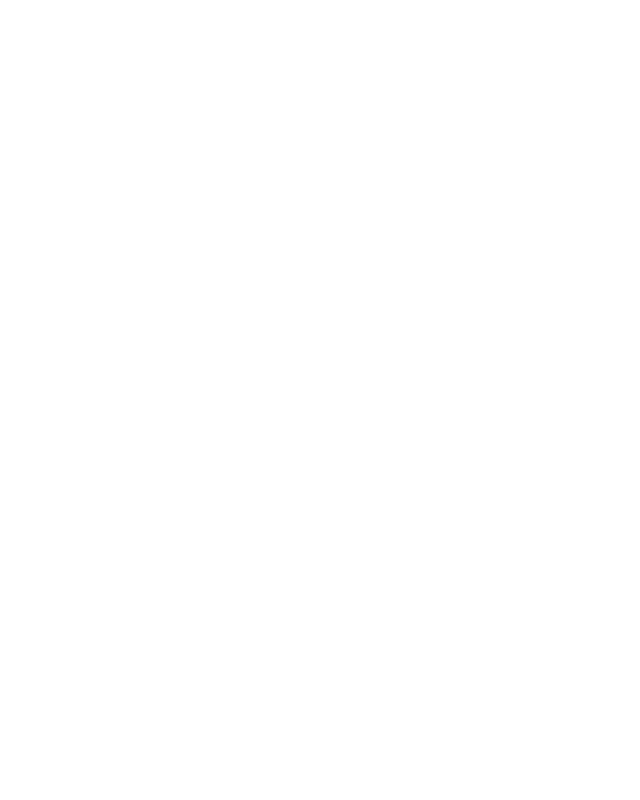
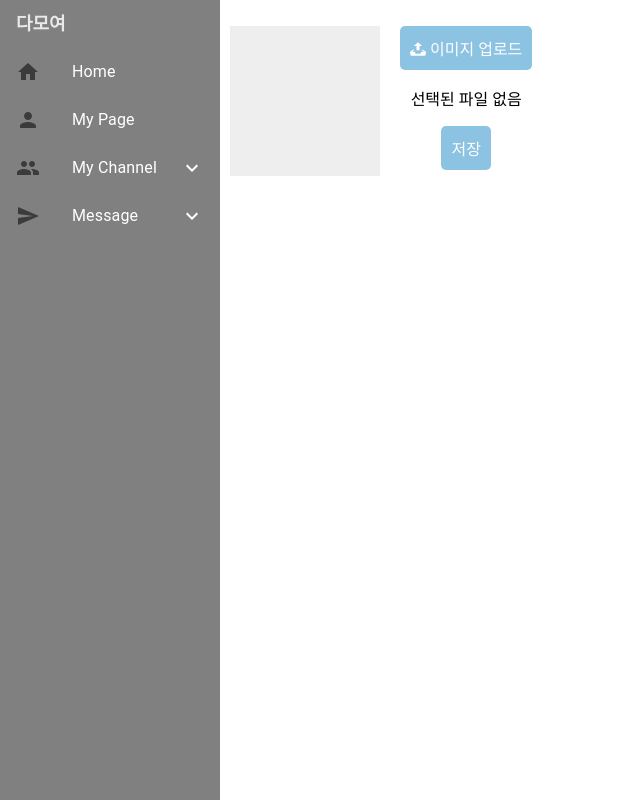
Before and after one commit to boostcamp-2020/relay_05, a React app in the folder front/: page /mypage in a window 1280 px wide. Shown: the whole page, without its empty margins (0-640 px from the left). Built offline with nearby package versions, Linux system fonts and the light colour scheme.

Commit message:
adding username now

```diff
--- a/front/package.json
+++ b/front/package.json
@@ -14,12 +14,14 @@
   "dependencies": {
     "@material-ui/core": "^4.11.0",
     "@material-ui/icons": "^4.9.1",
+    "axios": "^0.19.2",
     "react": "^16.13.1",
+    "react-cookie": "^4.0.3",
     "react-dom": "^16.13.1",
     "react-router-dom": "^5.2.0",
-    "styled-components": "^5.1.1",
     "socket.io": "2.3.0",
-    "socket.io-client": "2.3.0"
+    "socket.io-client": "2.3.0",
+    "styled-components": "^5.1.1"
   },
   "devDependencies": {
     "@babel/core": "^7.11.1",
--- a/front/src/Routes.jsx
+++ b/front/src/Routes.jsx
@@ -1,28 +1,31 @@
-import React from 'react';
-import {
-  BrowserRouter as Router,
-  Route,
-  Switch,
-} from 'react-router-dom';
+import React from "react";
+import { BrowserRouter as Router, Route, Switch } from "react-router-dom";
 
-import MainPage from './pages/MainPage';
-import ChattingPage from './pages/ChattingPage';
-
+import MainPage from "./pages/MainPage";
+import ChattingPage from "./pages/ChattingPage";
+import MyPage from "./pages/MyPage";
+import LoginPage from "./pages/LoginPage";
 function Routes() {
   return (
     <>
       <Router>
         <Switch>
-          <Route path='/chat/new'>
-            <ChattingPage chattingTitle='네이버대학교 19학번 채팅방' />
+          <Route path="/login">
+            <LoginPage />
           </Route>
-          <Route exact path='/'>
+          <Route path="/chat/new">
+            <ChattingPage chattingTitle="네이버대학교 19학번 채팅방" />
+          </Route>
+          <Route exact path="/mypage">
+            <MyPage />
+          </Route>
+          <Route exact path="/">
             <MainPage />
           </Route>
         </Switch>
       </Router>
     </>
-  )
+  );
 }
 
 export default Routes;
--- /dev/null
+++ b/front/src/components/ImageUpload.jsx
@@ -0,0 +1,131 @@
+import React, { useState } from "react";
+import axios from "axios";
+import styled from "styled-components";
+const ImageUploadForm = styled.div`
+  display: flex;
+  justify-content: flex-start;
+  margin-top: 1em;
+  .wrapper {
+    display: flex;
+    width: 100%;
+    text-align: center;
+    justify-content: center;
+  }
+  .box_file {
+    width: 0.1px;
+    height: 0.1px;
+    opacity: 0;
+    overflow: hidden;
+    position: absolute;
+    z-index: -1;
+  }
+
+  .filelabel,
+  .save {
+    color: #fff;
+    background-color: #8dc3e2;
+    font-size: 16px;
+    text-overflow: ellipsis;
+    white-space: nowrap;
+    cursor: pointer;
+    overflow: hidden;
+    padding: 10px;
+    border: none;
+    border-radius: 5px;
+  }
+  .filelabel:hover,
+  .save:hover {
+    background-color: #73b6dc;
+  }
+  .filelabel svg {
+    width: 1em;
+    height: 1em;
+    vertical-align: middle;
+    fill: currentColor;
+    margin-top: -0.25em;
+    margin-right: 0.25em;
+  }
+  .file_info {
+    margin: 10px;
+    display: inline-block;
+  }
+`;
+const ImageUpload = () => {
+  let file;
+  const [fileName, setFileName] = useState("선택된 파일 없음");
+  const [fileView, setFile] = useState({
+    backgroundColor: "#eee",
+    width: "150px",
+    height: "150px",
+    margin: "10px",
+    position: "relative",
+  });
+  const changeImage = (e) => {
+    let files = e.target.files || e.dataTransfer.files;
+    if (files.length > 1) {
+      alert("하나의 이미지만 가능합니다.");
+    } else {
+      file = files[0];
+      console.log(files[0].name);
+      setFile(() => ({
+        width: "150px",
+        height: "150px",
+        margin: "10px",
+        position: "relative",
+        backgroundImage: "url( " + window.URL.createObjectURL(files[0]) + ")",
+        outline: "none",
+        backgroundSize: "100% 100%",
+      }));
+      setFileName((files) => files[0].name);
+    }
+  };
+  const upload = () => {
+    let formData = new FormData();
+    formData.append("file", file);
+    axios
+      .post("/image", formData)
+      .then(function (response) {
+        console.log(response);
+      })
+      .catch(function (error) {
+        console.log(error);
+      });
+  };
+
+  return (
+    <ImageUploadForm>
+      <div class="wrapper">
+        <form class="box" id="image_form" method="post">
+          <div style={fileView}>
+            <input
+              type="file"
+              class="box_file"
+              id="file"
+              onChange={changeImage}
+            />
+          </div>
+        </form>
+        <div class="file_info">
+          <label for="file">
+            <label for="file">
+              <div class="filelabel">
+                <svg
+                  xmlns="http://www.w3.org/2000/svg"
+                  width="20"
+                  height="17"
+                  viewBox="0 0 20 17"
+                >
+                  <path d="M10 0l-5.2 4.9h3.3v5.1h3.8v-5.1h3.3l-5.2-4.9zm9.3 11.5l-3.2-2.1h-2l3.4 2.6h-3.5c-.1 0-.2.1-.2.1l-.8 2.3h-6l-.8-2.2c-.1-.1-.1-.2-.2-.2h-3.6l3.4-2.6h-2l-3.2 2.1c-.4.3-.7 1-.6 1.5l.6 3.1c.1.5.7.9 1.2.9h16.3c.6 0 1.1-.4 1.3-.9l.6-3.1c.1-.5-.2-1.2-.7-1.5z"></path>
+                </svg>
+                <span>이미지 업로드</span>
+              </div>
+            </label>
+          </label>
+          <p class="fileName">{fileName}</p>
+          <input type="submit" class="save" value="저장" onClick={upload} />
+        </div>
+      </div>
+    </ImageUploadForm>
+  );
+};
+export default ImageUpload;
--- /dev/null
+++ b/front/src/components/LoginContent.jsx
@@ -0,0 +1,88 @@
+import React, { useState, useCallback } from "react";
+
+import styled from "styled-components";
+
+export default function LoginCotent() {
+  const [userName, setUserName] = useState("");
+
+  const login = async () => {
+    if (!userName) {
+      alert("아이디와 패스워드를 입력하세요");
+      return;
+    }
+
+    const response = await fetch("http://localhost:3200/user/login", {
+      method: "POST",
+      credentials: "include",
+      headers: {
+        "Content-Type": "application/json",
+      },
+      body: JSON.stringify({ userName }),
+    });
+
+    if (response.ok) {
+      window.location.href = "/";
+      return;
+    }
+
+    const { error } = await response.json();
+    console.log(error);
+    alert("컹스..");
+  };
+
+  const onChange = useCallback((e) => {
+    setUserName(e.target.value);
+    console.log(userName);
+  });
+
+  // const submit = useCallback((e) => {
+  //   login(userName);
+  //   window.location.href = "/";
+  // });
+
+  return (
+    <LoginContainer>
+      <LoginText>이름을 입력해주세요</LoginText>
+      <LoginInput placeholder="name" onChange={onChange} />
+      <SubmitButton
+        onClick={async () => {
+          await login();
+        }}
+      >
+        제출
+      </SubmitButton>
+    </LoginContainer>
+  );
+}
+
+const LoginInput = styled.input`
+  width: 30rem;
+  height: 3rem;
+  border-radius: 10px;
+`;
+
+const SubmitButton = styled.button`
+  margin-left: 1rem;
+  border-radius: 10px;
+  width: 5rem;
+  height: 3rem;
+`;
+
+const LoginContainer = styled.div`
+  margin: 3rem;
+  position: absolute;
+  left: 30%;
+  top: 30%;
+  align-items: center;
+  justify-content: space-between;
+  width: 50rem;
+  height: 5rem;
+`;
+
+const LoginText = styled.div`
+  font-size: 1.5rem;
+  display: flex;
+  flex-direction: row;
+  align-items: center;
+  margin: 1rem;
+`;
--- a/front/src/components/MainMenu.jsx
+++ b/front/src/components/MainMenu.jsx
@@ -73,12 +73,14 @@
         </ListItem>
       </Link>
 
+      <Link to='/mypage' style={{ textDecoration: 'none', color: 'white' }}>
         <ListItem button>
           <ListItemIcon>
             <PersonIcon />
           </ListItemIcon>
           <ListItemText primary="My Page" />
         </ListItem>
+      </Link>
 
       <ListItem button onClick={handleClickChannel}>
         <ListItemIcon>
--- /dev/null
+++ b/front/src/pages/LoginPage.jsx
@@ -0,0 +1,30 @@
+import React from "react";
+
+import LoginContent from "../components/LoginContent";
+import styled from "styled-components";
+
+const Page = styled.div`
+  display: flex;
+  flex-direction: column;
+
+  width: 100%;
+  min-height: 100%;
+`;
+
+const Contents = styled.div`
+  width: 100%;
+  height: 100%;
+  display: flex;
+  align-items: center;
+  justify-content: space-between;
+`;
+
+export default function LoginPage() {
+  return (
+    <Page>
+      <Contents>
+        <LoginContent></LoginContent>
+      </Contents>
+    </Page>
+  );
+}
--- /dev/null
+++ b/front/src/pages/MyPage.jsx
@@ -0,0 +1,27 @@
+import React from 'react';
+
+import MainMenu from '../components/MainMenu';
+import ImageUpload from '../components/ImageUpload';
+
+import styled from 'styled-components';
+
+const Page = styled.div`
+  display: flex;
+`
+
+const Contents = styled.div`
+  display: flex;
+  flex-direction: column;
+`
+
+export default function MainPage() {
+
+  return (
+    <Page>
+      <MainMenu />
+      <Contents>
+        <ImageUpload />
+      </Contents>
+    </Page>
+  );
+}
```
Also changed, not shown: front/src/components/ChattingInput.jsx (+33 -28 lines), front/src/pages/ChattingPage.jsx (+36 -34 lines), front/src/pages/MainPage.jsx (+9 -7 lines), 1 other file (tests, documents, lock files or other folders). Lines whose indentation alone changed are shown as unchanged.
